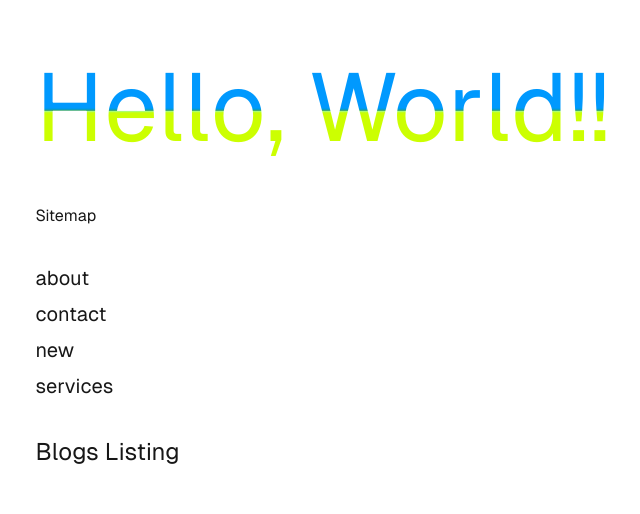
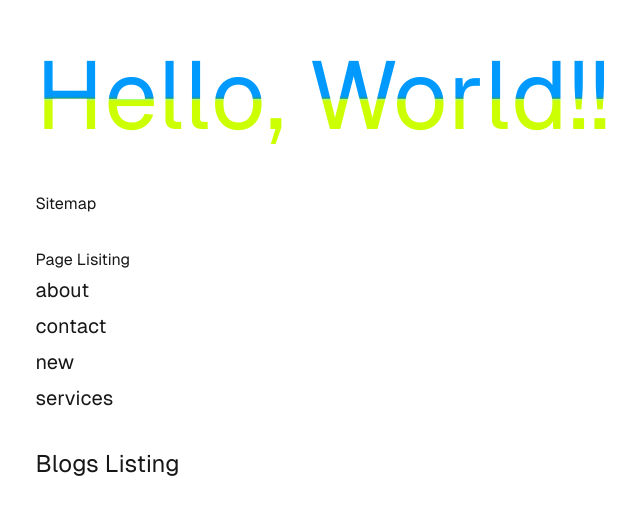
Before and after one commit to rohitjbcodeapp/nextcicd, a Next.js app: page / in a window 1280 px wide. Shown: the part 136-650 px from the top of the page, without its empty margins (317-957 px from the left). Built offline with nearby package versions, Linux system fonts and the light colour scheme.

Commit message:
update app.tsx

```diff
--- a/app/page.tsx
+++ b/app/page.tsx
@@ -28,6 +28,7 @@ export default async function Home() {
           <p>Error: {error}</p>
         ) : (
           <ul>
+            <h2>Page Lisiting</h2>
             {directories.map((dir, index) => (
               <>
                 <a href={dir}>
```
